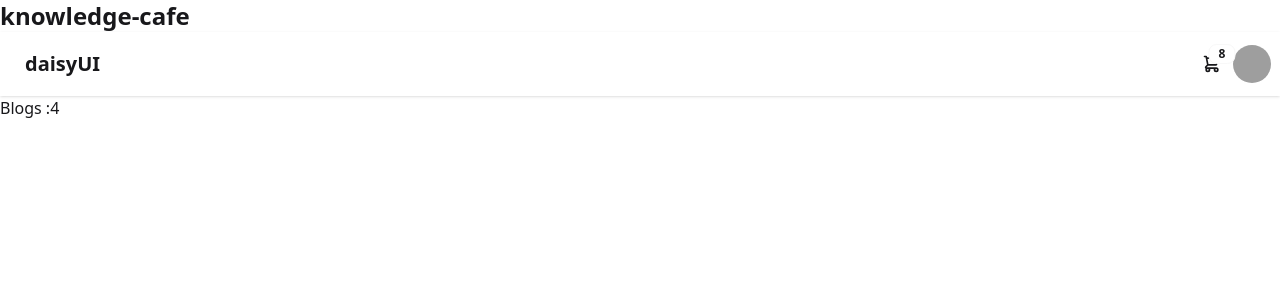
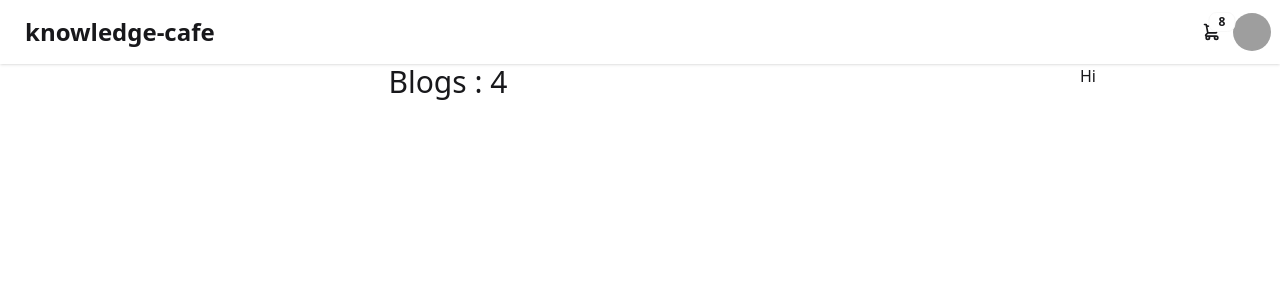
Before and after one commit to iftakhersifat/knowledge-cafe, a React (Vite) app: page / in a window 1280 px wide. Shown: the top 300 px of the page. Built offline with nearby package versions, Linux system fonts and the light colour scheme; grey boxes are pictures that could not be loaded.

Commit message:
added set layout

```diff
--- a/src/App.jsx
+++ b/src/App.jsx
@@ -9,12 +9,25 @@ function App() {
   .then(res=>res.json())
   return (
     <>
-      <h1 className='font-bold text-2xl'>knowledge-cafe</h1>
-      <Navbar></Navbar>
+    {/* 1st */}
+    <Navbar></Navbar>
 
+
+      {/* 2nd */}
       <Suspense fallback={<h1>loading...</h1>}>
-      <Blogs blog={blog}></Blogs>
+
+      <div className="flex text-center">
+        <div className="left w-[70%]">
+        <Blogs blog={blog}></Blogs>
+        </div>
+        <div className="right w-[30%]">
+        <h1>Hi</h1>
+        </div>
+
+      </div>
       </Suspense>
+
+
 
     </>
   )
--- a/src/Components/Blogs/Blogs.jsx
+++ b/src/Components/Blogs/Blogs.jsx
@@ -4,7 +4,7 @@ const Blogs = ({blog}) => {
     const uses =use(blog)
     return (
         <div>
-            <h1>Blogs :{uses.length}</h1>
+            <h1 className='text-3xl'>Blogs : {uses.length}</h1>
         </div>
     );
 };
--- a/src/Components/Navbar/Navbar.jsx
+++ b/src/Components/Navbar/Navbar.jsx
@@ -5,7 +5,7 @@ const Navbar = () => {
         <div>
             <div className="navbar bg-base-100 shadow-sm">
   <div className="flex-1">
-    <a className="btn btn-ghost text-xl">daisyUI</a>
+    <a className="btn btn-ghost text-2xl">knowledge-cafe</a>
   </div>
   <div className="flex-none">
     <div className="dropdown dropdown-end">
```
